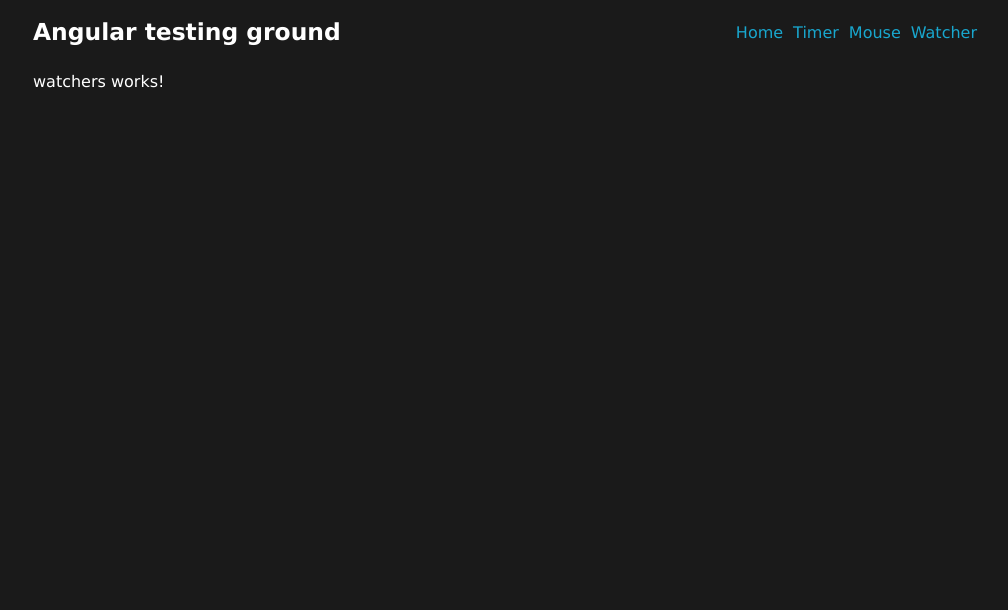
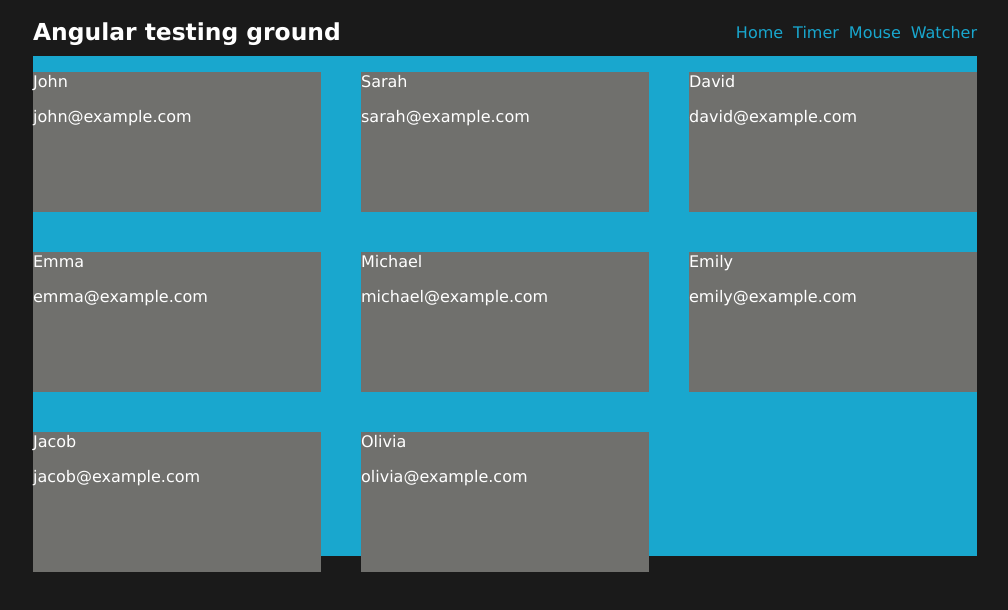
Before and after one commit to LironKruchinin/angular-test-proj, an Angular app: page /watcher in a window 1280 px wide. Shown: the top 610 px of the page, without its empty margins (135-1143 px from the left). Built offline with nearby package versions, Linux system fonts and the light colour scheme.

Commit message:
renders watchers

```diff
--- a/src/app/app.module.ts
+++ b/src/app/app.module.ts
@@ -7,6 +7,7 @@
 import { MousePosComponent } from './cmp/mouse-pos/mouse-pos.component';
 import { HomeComponent } from './cmp/home/home.component';
 import { WatchersComponent } from './cmp/watchers/watchers.component';
+import { WatcherComponent } from './cmp/watchers/watcher/watcher.component';
 
 @NgModule({
    declarations: [
@@ -14,7 +15,8 @@
       TimerComponent,
       MousePosComponent,
       HomeComponent,
-      WatchersComponent
+      WatchersComponent,
+      WatcherComponent
    ],
    imports: [
       BrowserModule,
--- a/src/app/cmp/mouse-pos/mouse-pos.component.ts
+++ b/src/app/cmp/mouse-pos/mouse-pos.component.ts
@@ -1,9 +1,9 @@
 import { Component } from '@angular/core';
 
 @Component({
-  selector: 'mouse-pos',
-  templateUrl: './mouse-pos.component.html',
-  styleUrls: ['./mouse-pos.component.scss']
+   selector: 'mouse-pos',
+   templateUrl: './mouse-pos.component.html',
+   styleUrls: ['./mouse-pos.component.scss']
 })
 export class MousePosComponent {
 
--- /dev/null
+++ b/src/app/cmp/watchers/watcher/watcher.component.html
@@ -0,0 +1,6 @@
+<section class="watcher-details">
+   <div>
+      <p>{{watcher.name}}</p>
+      <p>{{watcher.email}}</p>
+   </div>
+</section>
--- /dev/null
+++ b/src/app/cmp/watchers/watcher/watcher.component.scss
@@ -0,0 +1,8 @@
+:host {
+
+   .watcher-details {
+      background-color: rgb(112, 112, 109);
+      // margin: 5px;
+      height: 100%;
+   }
+}
--- a/src/app/cmp/watchers/watchers.component.html
+++ b/src/app/cmp/watchers/watchers.component.html
@@ -1 +1,5 @@
-<p>watchers works!</p>
+<div class="watchers">
+   <div *ngFor="let watcher of watchers" class="watcher">
+      <watcher [watcher]="watcher"></watcher>
+   </div>
+</div>
--- a/src/app/cmp/watchers/watchers.component.scss
+++ b/src/app/cmp/watchers/watchers.component.scss
@@ -0,0 +1,12 @@
+@import "../../../assets/styles/main.scss";
+
+:host {
+
+   .watchers {
+      background-color: $clr3;
+      display: grid;
+      grid-template-columns: repeat(auto-fit, minmax(250px, 1fr));
+      grid-gap: 40px;
+      height: em(500px);
+   }
+}
--- a/src/app/cmp/watchers/watchers.component.ts
+++ b/src/app/cmp/watchers/watchers.component.ts
@@ -1,10 +1,17 @@
 import { Component } from '@angular/core';
+import watcherList from '../../../service/watchers.json'
 
 @Component({
-  selector: 'watchers',
-  templateUrl: './watchers.component.html',
-  styleUrls: ['./watchers.component.scss']
+   selector: 'watchers',
+   templateUrl: './watchers.component.html',
+   styleUrls: ['./watchers.component.scss']
 })
+
 export class WatchersComponent {
+   watchers: Array<Object> = []
+
+   ngOnInit() {
+      this.watchers = watcherList
+   }
 
 }
--- /dev/null
+++ b/src/service/watcher.service.ts
@@ -0,0 +1,6 @@
+import watchers from './watchers.json'
+export interface Watcher {
+   name: string;
+   email: string;
+   movies_watched: { title: string; year: number; rating: number; }[];
+}
--- /dev/null
+++ b/src/service/watchers.json
@@ -0,0 +1,130 @@
+[
+   {
+      "name": "John",
+      "email": "john@example.com",
+      "movies_watched": [
+         {
+            "title": "The Shawshank Redemption",
+            "year": 1994,
+            "rating": 9.3
+         },
+         {
+            "title": "The Godfather",
+            "year": 1972,
+            "rating": 9.2
+         }
+      ]
+   },
+   {
+      "name": "Sarah",
+      "email": "sarah@example.com",
+      "movies_watched": [
+         {
+            "title": "The Dark Knight",
+            "year": 2008,
+            "rating": 9.0
+         },
+         {
+            "title": "The Matrix",
+            "year": 1999,
+            "rating": 8.7
+         }
+      ]
+   },
+   {
+      "name": "David",
+      "email": "david@example.com",
+      "movies_watched": [
+         {
+            "title": "Forrest Gump",
+            "year": 1994,
+            "rating": 8.8
+         },
+         {
+            "title": "Inception",
+            "year": 2010,
+            "rating": 8.8
+         }
+      ]
+   },
+   {
+      "name": "Emma",
+      "email": "emma@example.com",
+      "movies_watched": [
+         {
+            "title": "Pulp Fiction",
+            "year": 1994,
+            "rating": 8.9
+         },
+         {
+            "title": "The Silence of the Lambs",
+            "year": 1991,
+            "rating": 8.6
+         }
+      ]
+   },
+   {
+      "name": "Michael",
+      "email": "michael@example.com",
+      "movies_watched": [
+         {
+            "title": "The Lord of the Rings: The Fellowship of the Ring",
+            "year": 2001,
+            "rating": 8.8
+         },
+         {
+            "title": "Fight Club",
+            "year": 1999,
+            "rating": 8.8
+         }
+      ]
+   },
+   {
+      "name": "Emily",
+      "email": "emily@example.com",
+      "movies_watched": [
+         {
+            "title": "The Lord of the Rings: The Two Towers",
+            "year": 2002,
+            "rating": 8.7
+         },
+         {
+            "title": "The Lord of the Rings: The Return of the King",
+            "year": 2003,
+            "rating": 8.9
+         }
+      ]
+   },
+   {
+      "name": "Jacob",
+      "email": "jacob@example.com",
+      "movies_watched": [
+         {
+            "title": "Goodfellas",
+            "year": 1990,
+            "rating": 8.7
+         },
+         {
+            "title": "The Departed",
+            "year": 2006,
+            "rating": 8.5
+         }
+      ]
+   },
+   {
+      "name": "Olivia",
+      "email": "olivia@example.com",
+      "movies_watched": [
+         {
+            "title": "Schindler's List",
+            "year": 1993,
+            "rating": 8.9
+         },
+         {
+            "title": "The Green Mile",
+            "year": 1999,
+            "rating": 8.6
+         }
+      ]
+   }
+]
--- a/tsconfig.json
+++ b/tsconfig.json
@@ -13,6 +13,8 @@
       "sourceMap": true,
       "declaration": false,
       "downlevelIteration": true,
+      "resolveJsonModule": true,
+      "esModuleInterop": true,
       "experimentalDecorators": true,
       "moduleResolution": "node",
       "importHelpers": true,
```
Also changed, not shown: src/app/cmp/watchers/watcher/watcher.component.ts (added, +11 -0 lines), 1 other file (tests, documents, lock files or other folders). Lines whose indentation alone changed are shown as unchanged.
